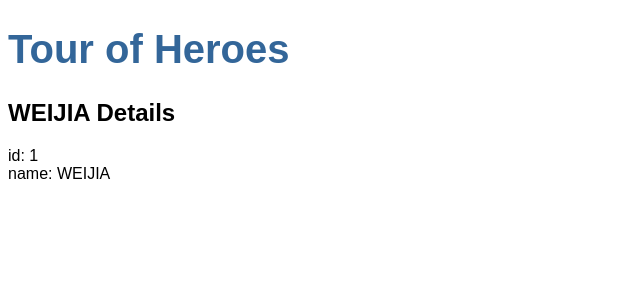
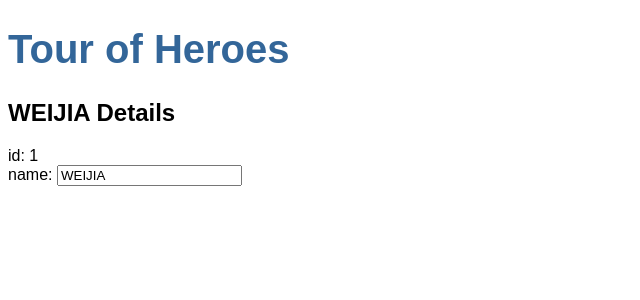
Before and after one commit to wikka9088/angular-tour-of-heroes, an Angular app: page / in a window 1280 px wide. Shown: the top 300 px of the page, without its empty margins (0-640 px from the left). Built offline with nearby package versions, Linux system fonts and the light colour scheme.

Commit message:
add a input to realize two-way binding, dont forget to import FormsModule class to AppModule because NgModel lives there

```diff
--- a/src/app/app.module.ts
+++ b/src/app/app.module.ts
@@ -1,5 +1,6 @@
 import { BrowserModule } from '@angular/platform-browser';
 import { NgModule } from '@angular/core';
+import { FormsModule } from '@angular/forms' // <-- NgModel lives here
 
 
 import { AppComponent } from './app.component';
@@ -12,7 +13,8 @@
     HeroesComponent
   ],
   imports: [
-    BrowserModule
+    BrowserModule,
+    FormsModule
   ],
   providers: [],
   bootstrap: [AppComponent]
--- a/src/app/heroes/heroes.component.html
+++ b/src/app/heroes/heroes.component.html
@@ -1,3 +1,8 @@
 <h2>{{ hero.name | uppercase }} Details</h2>
 <div><span>id: </span>{{ hero.id }}</div>
-<div><span>name: </span>{{ hero.name }}</div>
+
+<div>
+    <label>name:
+        <input [(ngModel)]="hero.name" placeholder="name">
+    </label>
+</div>
```
